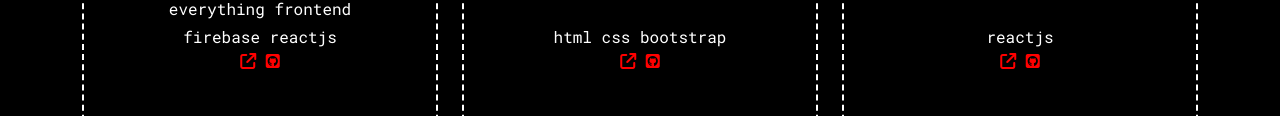
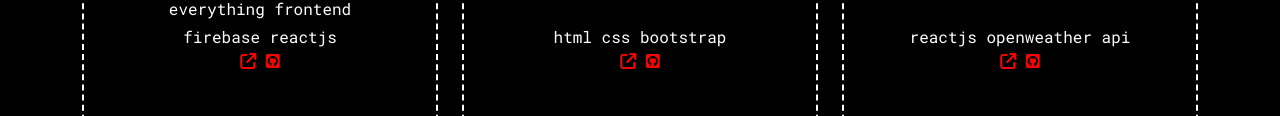
Before and after one commit to chrsarts/portfolio, a plain HTML site: page index.html in a window 1280 px wide. Shown: the part 760-876 px from the top of the page. Drawn offline with nearby package versions, Linux system fonts and the light colour scheme.

```diff
--- a/index.html
+++ b/index.html
@@ -150,6 +150,7 @@
 
                 <div class="languages">
                   <span>reactjs</span>
+                  <span>openweather api</span>
                 </div>
 
                 <div class="card-links">
```
